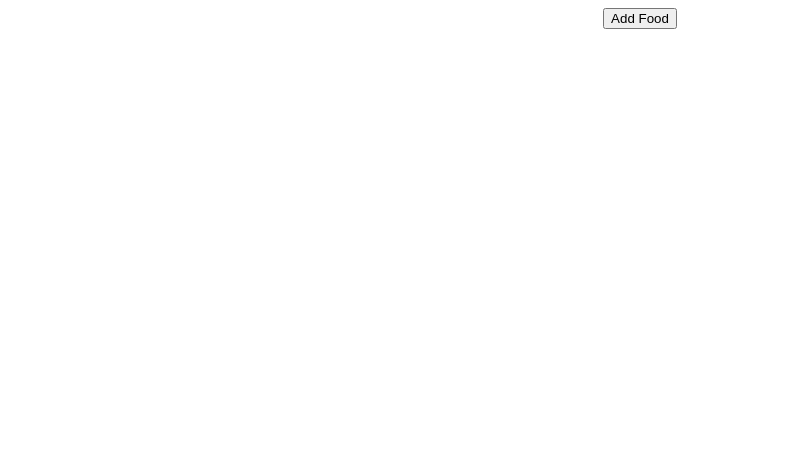
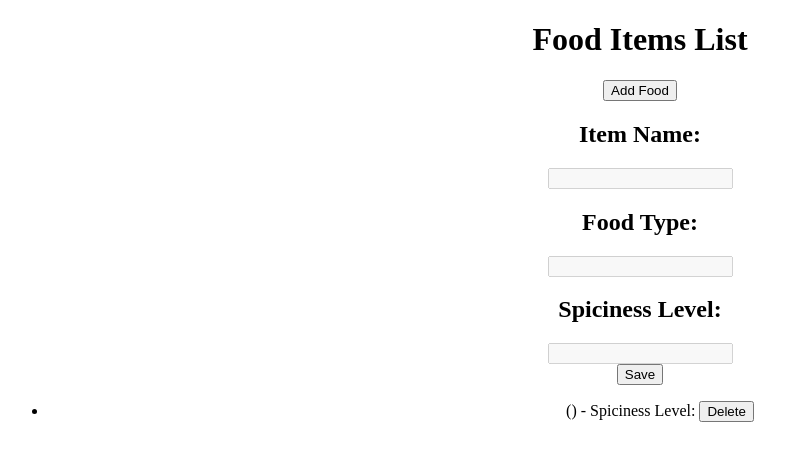
Before and after one commit to NandhuTee/React-Food-Item-List-App---React-Module-Contest-Slot-1---c5vkmq9qh394, a React app: page / in a window 1280 px wide. Shown: the top 460 px of the page, without its empty margins (0-785 px from the left). Built offline with nearby package versions, Linux system fonts and the light colour scheme.

Commit message:
Update foodlist.js

```diff
--- a/src/components/foodlist.js
+++ b/src/components/foodlist.js
@@ -1,94 +1,61 @@
-import React, { useState } from 'react';
+import React, { useState } from "react";
+import "../styles/App.css";
 
-const List = () => {
+function FoodList() {
 	const [foods, setFoods] = useState([]);
+	const [itemName, setItemName] = useState("");
+	const [foodType, setFoodType] = useState("");
+	const [spicinessLevel, setSpicinessLevel] = useState("");
+	const [isFirstCardEnabled, setIsFirstCardEnabled] = useState(false);
+	const [isSecondCardEnabled, setIsSecondCardEnabled] = useState(false);
 	const [isFormEnabled, setIsFormEnabled] = useState(false);
-  const [isFirstCodeEnabled, setIsFirstCodeEnabled] = useState(false);
-  const [isSecondCodeEnabled, setIsSecondCodeEnabled] = useState(false);
-
-  const [newFood, setNewFood] = useState({
-    name: '',
-    foodType: '',
-    spicinessLevel: ''
-  });
-
-  const handleChange = (e) => {
-    const { name, value } = e.target;
-    setNewFood({ ...newFood, [name]: value });
-  };
-
-  const handleAddFood = () => {
-    setIsFirstCodeEnabled(true);
-    setIsSecondCodeEnabled(true);
-  };
-
-  const handleSave = () => {
-    setFoods([...foods, newFood]);
-    setNewFood({ name: '', foodType: '', spicinessLevel: '' });
-    setIsFirstCodeEnabled(false);
-    setIsSecondCodeEnabled(false);
-  };
-
-  const handleDelete = (index) => {
-    const updatedFoods = foods.filter((_, i) => i !== index);
-    setFoods(updatedFoods);
-  };
-
-  const handleFormClick = () => {
-    setIsFormEnabled(true);
-  };
 
 	return (
-    <div>
-      <button onClick={handleAddFood}>Add Food</button>
+		<>
+			<div className="container">
+				<h1>Food Items List</h1>
+				<button>Add Food</button>
 
-      {isFirstCodeEnabled && (
-        <div className="code container">
+				<div className="card-container">
+                        <>
+							<h2>Item Name:</h2>
 							<input
+								name="itemName"
 								type="text"
-            name="name"
-            placeholder="Food name"
-            value={newFood.name}
-            onChange={handleChange}
+								disabled={!isFirstCardEnabled}
 							/>
+							<h2>Food Type:</h2>
 							<input
+								name="foodType"
 								type="text"
-            name="foodType"
-            placeholder="Food type"
-            value={newFood.foodType}
-            onChange={handleChange}
+								disabled={!isFirstCardEnabled}
 							/>
-          <div
-            className="form"
-            style={{ opacity: isFormEnabled ? 1 : 0.5 }}
-            onClick={handleFormClick}
-          >
+							<div className={`card`}>
+								<form>
+									<h2>Spiciness Level:</h2>
 									<input
+										name="spicinessLevel"
 										type="text"
-              name="spicinessLevel"
-              placeholder="Spiciness level"
-              value={newFood.spicinessLevel}
-              onChange={handleChange}
+										disabled={!isFormEnabled}
 									/>
+								</form>
 							</div>
-          {isSecondCodeEnabled && (
-            <button onClick={handleSave}>Save</button>
-          )}
+						</>
 				</div>
-      )}
+                <div className={`card ${isSecondCardEnabled ? "" : "disabled"}`}>
+						<button>Save</button>
+				</div>
 
-      <ul className="list displayed">
-        {foods.map((food, index) => (
-          <li key={index}>
-            <span>{food.name}</span>
-            <span>{food.foodType}</span>
-            <span>{food.spicinessLevel}</span>
-            <button onClick={() => handleDelete(index)}>Delete</button>
+				<ul className="list">
+                        <li>
+							{itemName} ({foodType}) - Spiciness Level:{" "}
+							{spicinessLevel}
+							<button>Delete</button>
 						</li>
-        ))}
 				</ul>
 			</div>
+		</>
 	);
-};
+}
 
-export default List;
+export default FoodList;
```
Lines whose indentation alone changed are shown as unchanged.
